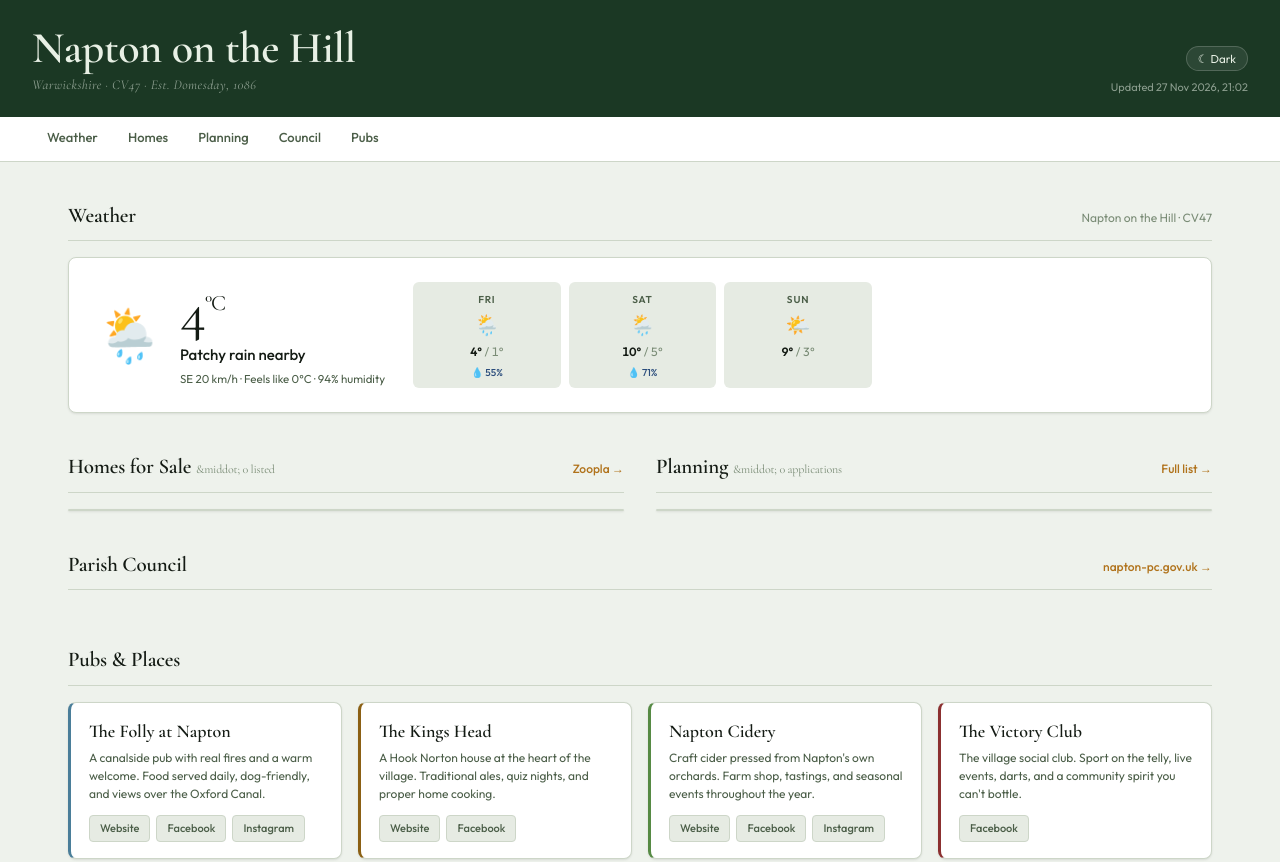
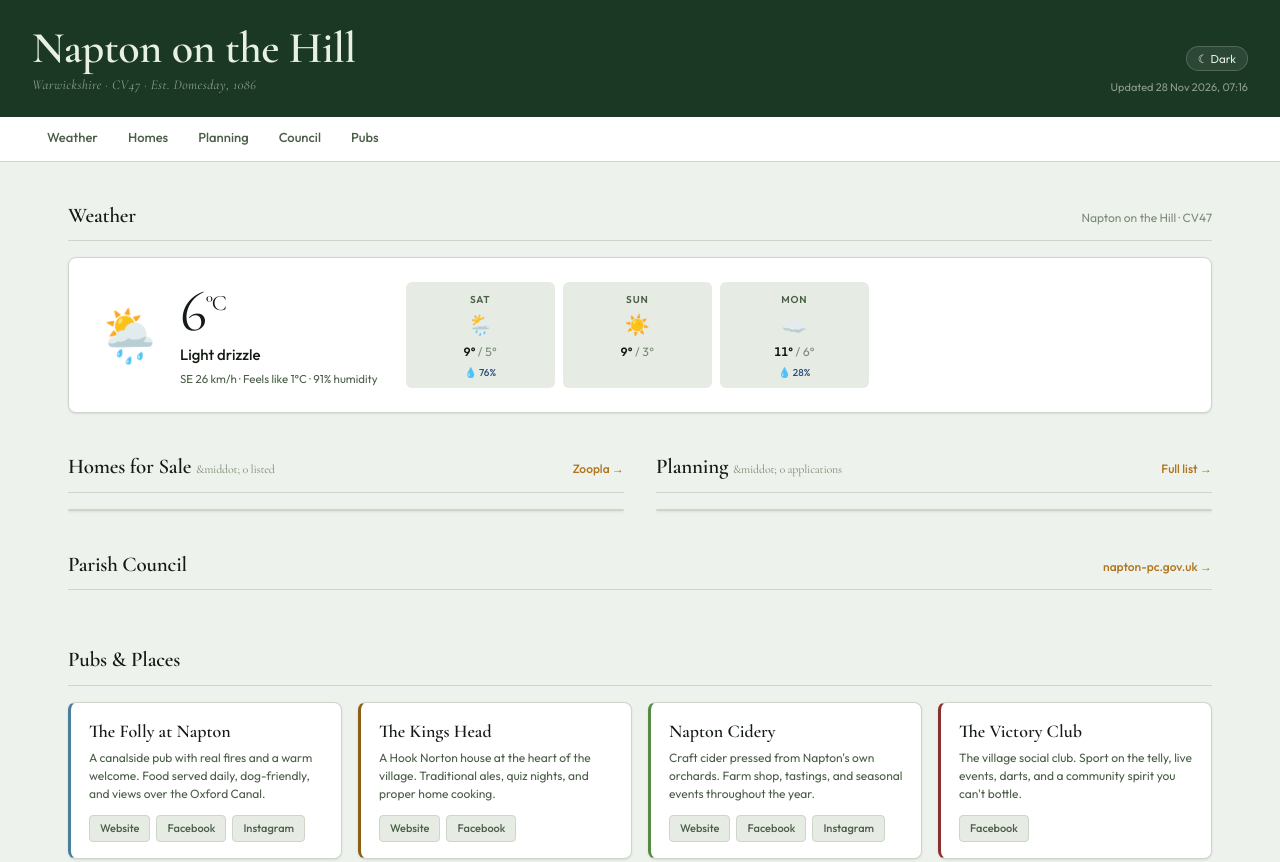
Before and after one commit to andrewbrook-ops/napton-dashboard, a plain HTML site: page index.html in a window 1280 px wide. Shown: the top 862 px of the page. Drawn offline with nearby package versions, Linux system fonts and the light colour scheme.

Commit message:
Refresh dashboard 2026-11-28 07:16 UTC

```diff
--- a/index.html
+++ b/index.html
@@ -126,7 +126,7 @@ body{background:var(--bg);color:var(--text);font-family:'Outfit',system-ui,sans-
 </footer>
 <script>
 const DATA = {
-  "lastUpdated": "2026-11-27T21:02:44",
+  "lastUpdated": "2026-11-28T07:16:30",
   "pubs": [
     {
       "name": "The Folly at Napton",
@@ -163,34 +163,34 @@ const DATA = {
   ],
   "weather": {
     "current": {
-      "temp": 4,
-      "feelsLike": 0,
-      "desc": "Patchy rain nearby",
-      "wind": "SE 20 km/h",
-      "humidity": 94,
+      "temp": 6,
+      "feelsLike": 1,
+      "desc": "Light drizzle",
+      "wind": "SE 26 km/h",
+      "humidity": 91,
       "icon": "🌦️"
     },
     "forecast": [
       {
-        "day": "Fri",
-        "high": 4,
-        "low": 1,
-        "icon": "🌦️",
-        "rain": 55
-      },
-      {
         "day": "Sat",
-        "high": 10,
+        "high": 9,
         "low": 5,
         "icon": "🌦️",
-        "rain": 71
+        "rain": 76
       },
       {
         "day": "Sun",
         "high": 9,
         "low": 3,
-        "icon": "🌤️",
+        "icon": "☀️",
         "rain": 10
+      },
+      {
+        "day": "Mon",
+        "high": 11,
+        "low": 6,
+        "icon": "☁️",
+        "rain": 28
       }
     ]
   },
```
Also changed, not shown: data_cache.json (+15 -15 lines).
